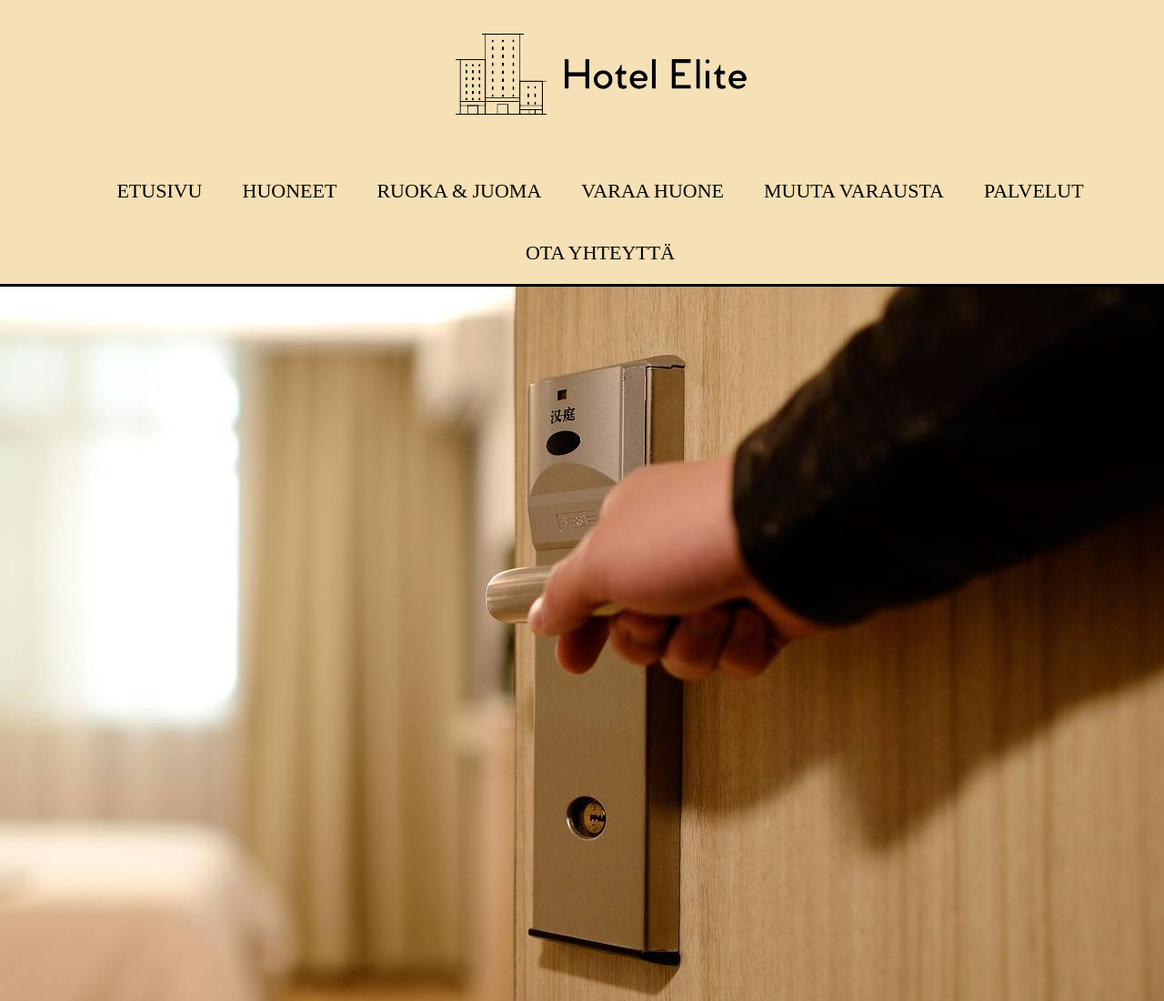
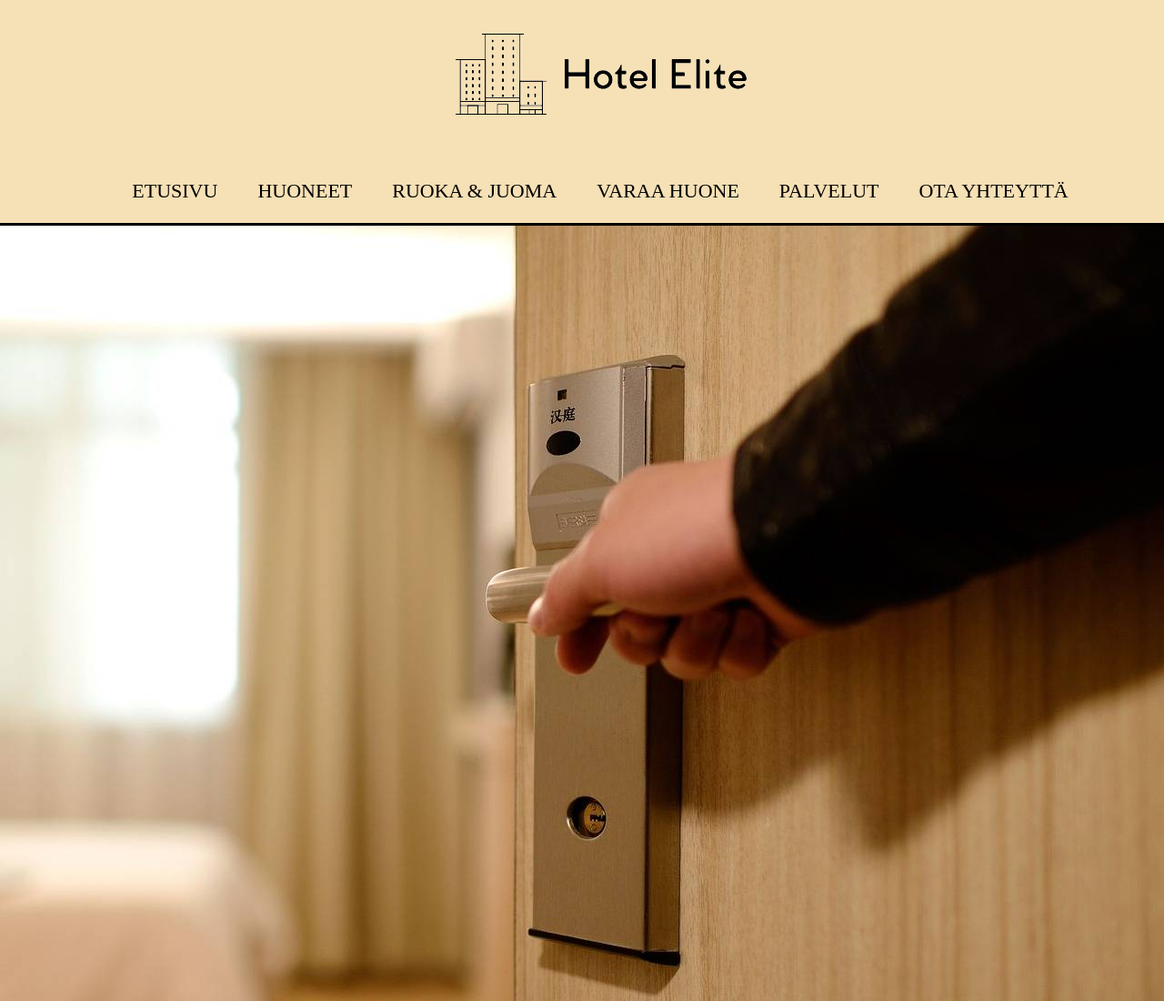
Before and after one commit to puntilateemu/JsProjekti, a plain HTML site: page index.html in a window 1280 px wide. Shown: the top 1100 px of the page at 91% size. Drawn offline with Linux system fonts and the light colour scheme.

Commit message:
muuta varausta pois muiden sivujen headereista

```diff
--- a/index.html
+++ b/index.html
@@ -21,7 +21,6 @@
                 <li><a href="huoneet.html">Huoneet</a></li>
                 <li><a href="ravintola.html">Ruoka & Juoma</a></li>
                 <li><a href="varaus.html">Varaa Huone</a></li>
-                <li style="cursor:grab" onclick="changeRes()"><a >Muuta Varausta</a></li>
                 <li><a href="palvelut.html">Palvelut</a></li>
                 <li><a href="contact.html">Ota Yhteyttä</a></li>
             </ul>
```
Also changed, not shown: contact.html (+0 -1 lines), huoneet.html (+0 -1 lines), palvelut.html (+0 -1 lines), ravintola.html (+0 -1 lines), vahvistus.html (+0 -1 lines).
